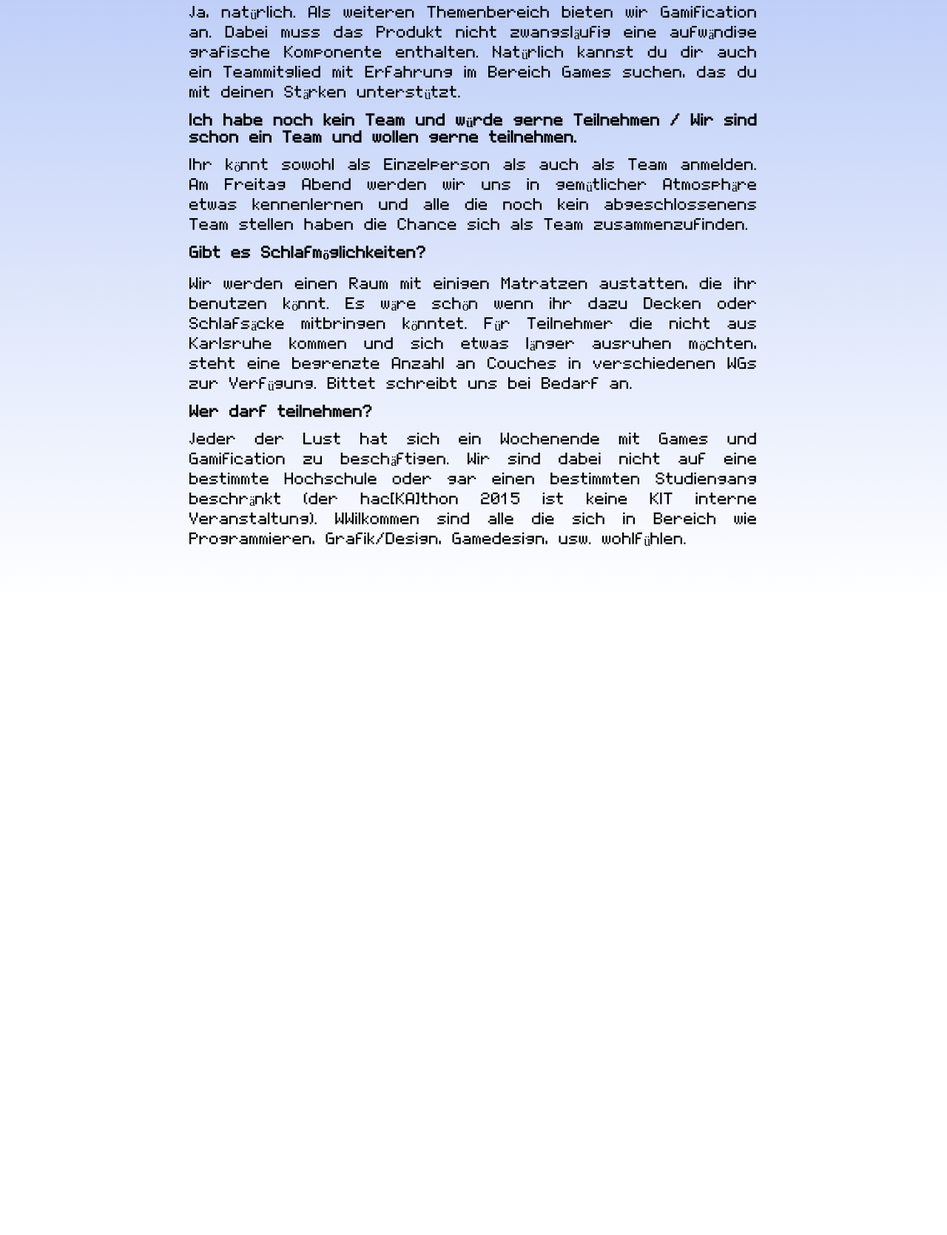
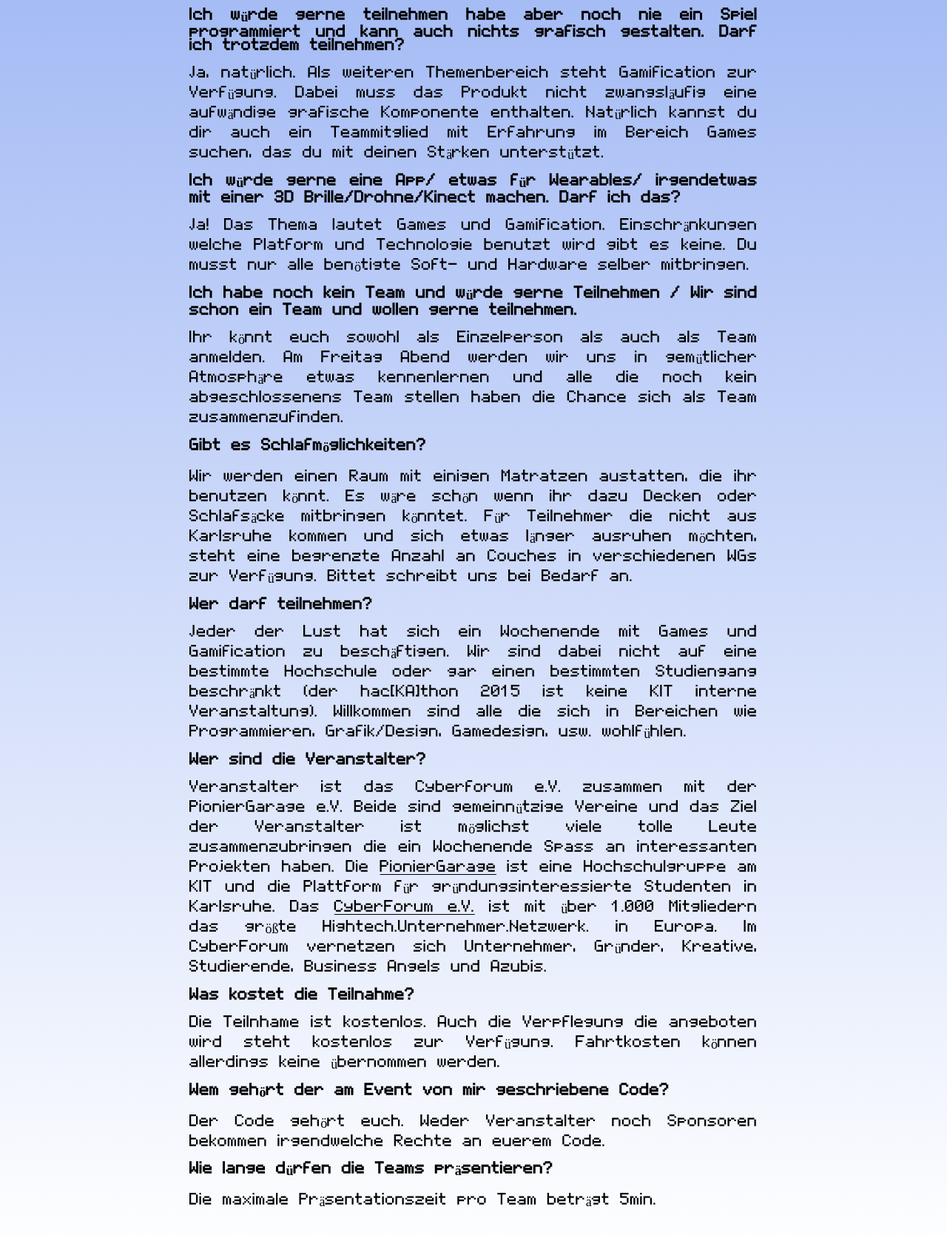
Before and after one commit to pioniergarage/hacKAthon2015, a plain HTML site: page subpages/faq.html in a window 1280 px wide. Shown: the part 956-2626 px from the top of the page at 74% size. Before the commit the page ends 1769 px from the top, so only its background shows below. Drawn offline with Linux system fonts and the light colour scheme; files whose address does not match are found by name.

Commit message:
more faq added

```diff
--- a/subpages/faq.html
+++ b/subpages/faq.html
@@ -20,7 +20,7 @@
                         Was wird gestellt, was muss ich mitbringen?
                     </h2>
                     <p style="font-family: pixelFont; text-align: justify; font-size: 18px;">
-                        Wir stellen die Räumlichkeiten, Internet Zugang per WLAN und Verpflegung. Du darfst alles mitbringen was du zum programmieren brauchst (also Laptop und evtl. weitere benötigte Hardware). Falls du Internet Zugang per Kabel bevorzugst, bitten wir dich ein LAN-Kabel selbst mitzubrigen.
+                        Wir stellen die Räumlichkeiten, Internet Zugang per WLAN und Verpflegung. Du darfst alles mitbringen was du zum programmieren brauchst (also Laptop und evtl. weitere benötigte Hardware). Falls du Internet Zugang per Kabel bevorzugst, bitten wir dich ein LAN-Kabel selbst mitzubringen.
                     </p>
                     <h2 style="font-family: pixelFont; text-align: justify; font-size: 18px;">
                         Gibt es was zu Essen?
@@ -28,29 +28,35 @@
                     <p style="font-family: pixelFont; text-align: justify; font-size: 18px;">
                         Oh ja. Das ganze Wochenende lang. Frühstück, Mittag- und Abendessen. Und natürlich Pizza als Mitternachtssnack.
                     </p>
-                                        <h2 style="font-family: pixelFont; text-align: justify; font-size: 18px;">
-                        Ohne koffeinhaltige Mategetränke kann ich nicht programmieren. Berücksichtigt ihr das?
+                    <h2 style="font-family: pixelFont; text-align: justify; font-size: 18px;">
+                        Ohne koffeinhaltige Mategetränke kann ich nicht programmieren. Gibt es welche?
                     </h2>
                     <p style="font-family: pixelFont; text-align: justify; font-size: 18px;">
                         Ja, koffein- und matehaltige Limonaden gibt es auch.
                     </p>
-<h2 style="font-family: pixelFont; text-align: justify; font-size: 18px;">
-                        Was ist ein Hackathon?
+                    <h2 style="font-family: pixelFont; text-align: justify; font-size: 18px;">
+                        Was ist überhaupt ein Hackathon?
                     </h2>
                     <p style="font-family: pixelFont; text-align: justify; font-size: 18px;">
-                        Bei einem Hackathon geht es darum ein Wochenende mit vielen anderen Leuten zu programmieren. Dabei schließen sich verschiedene Teams zusammen und realisieren eine zum Thema passenden Idee (hier Games und Gamification). Am Sonntag Nachmittag präsentieren dann alle Teams ihre erbrachten Leistungen. Die Teams die nach Meinung der Jury besonders herausragen bekommen einen Preis. Aber auch hier gilt, wie so oft: Der Weg ist das Ziel.
+                        Bei einem Hackathon geht es darum ein Wochenende mit vielen anderen Leuten zu programmieren. Dabei schließen sich verschiedene Teams zusammen und realisieren eine zum Thema passenden Idee (hier Games und Gamification). Am Sonntag Nachmittag präsentieren dann alle Teams ihre erbrachten Leistungen. Die Teams die nach Meinung der Jury besonders herausragen bekommen einen Preis. Aber auch hier gilt, wie so oft: Der Weg ist das Ziel. Man hat ein Wocheende die Chance neue Leute und Technologien kennezulernen sich Feedback zu den eigenen Fähigkeiten und Ideen einzuholen und sich von den Ideen und Fähigkeiten anderer inspirieren zu lassen.
                     </p>
                     <h2 style="font-family: pixelFont; text-align: justify; font-size: 18px;">
                         Ich würde gerne teilnehmen habe aber noch nie ein Spiel programmiert und kann auch nichts grafisch gestalten. Darf ich trotzdem teilnehmen?
                     </h2>
                     <p style="font-family: pixelFont; text-align: justify; font-size: 18px;">
-                        Ja, natürlich. Als weiteren Themenbereich bieten wir Gamification an. Dabei muss das Produkt nicht zwangsläufig eine aufwändige grafische Komponente enthalten. Natürlich kannst du dir auch ein Teammitglied mit Erfahrung im Bereich Games suchen, das du mit deinen Stärken unterstützt.
+                        Ja, natürlich. Als weiteren Themenbereich steht Gamification zur Verfügung. Dabei muss das Produkt nicht zwangsläufig eine aufwändige grafische Komponente enthalten. Natürlich kannst du dir auch ein Teammitglied mit Erfahrung im Bereich Games suchen, das du mit deinen Stärken unterstützt.
+                    </p>
+                    <h2 style="font-family: pixelFont; text-align: justify; font-size: 18px;">
+                        Ich würde gerne eine App/ etwas für Wearables/ irgendetwas mit einer 3D Brille/Drohne/Kinect machen. Darf ich das?
+                    </h2>
+                    <p style="font-family: pixelFont; text-align: justify; font-size: 18px;">
+                        Ja! Das Thema lautet Games und Gamification. Einschränkungen welche Platform und Technologie benutzt wird gibt es keine. Du musst nur alle benötigte Soft- und Hardware selber mitbringen.
                     </p>
                     <h2 style="font-family: pixelFont; text-align: justify; font-size: 18px;">
                         Ich habe noch kein Team  und würde gerne Teilnehmen / Wir sind schon ein Team und wollen gerne teilnehmen.
                     </h2>
                     <p style="font-family: pixelFont; text-align: justify; font-size: 18px;">
-                        Ihr könnt sowohl als Einzelperson als auch als Team anmelden.
+                        Ihr könnt euch sowohl als Einzelperson als auch als Team anmelden.
                         Am Freitag Abend werden wir uns in gemütlicher Atmosphäre etwas kennenlernen und alle die noch kein abgeschlossenens Team stellen haben die Chance sich als Team zusammenzufinden.
                     </p>
                     <h2 style="font-family: pixelFont; text-align: justify; font-size: 18px;">
@@ -64,9 +70,37 @@
                     </h2>
                     <p style="font-family: pixelFont; text-align: justify; font-size: 18px;">
                         Jeder der Lust hat sich ein Wochenende mit Games und Gamification zu beschäftigen.
-                        Wir sind dabei nicht auf eine bestimmte Hochschule oder gar einen bestimmten Studiengang beschränkt (der hac[KA]thon 2015 ist keine KIT interne Veranstaltung). WWilkommen sind alle die sich in Bereich wie Programmieren, Grafik/Design, Gamedesign, usw. wohlfühlen.
+                        Wir sind dabei nicht auf eine bestimmte Hochschule oder gar einen bestimmten Studiengang beschränkt (der hac[KA]thon 2015 ist keine KIT interne Veranstaltung). Willkommen sind alle die sich in Bereichen wie Programmieren, Grafik/Design, Gamedesign, usw. wohlfühlen.
                     </p>
 
+
+                    <h2 style="font-family: pixelFont; text-align: justify; font-size: 18px;">
+                        Wer sind die Veranstalter?
+                    </h2>
+                    <p style="font-family: pixelFont; text-align: justify; font-size: 18px;">
+                        Veranstalter ist das Cyberforum e.V. zusammen mit der PionierGarage e.V.
+                        Beide sind gemeinnützige Vereine und das Ziel der Veranstalter ist möglichst viele tolle Leute zusammenzubringen die ein Wochenende Spass an interessanten Projekten haben.
+                        Die <a href="www.pioniergarage.de" target="_blank">PionierGarage</a> ist eine Hochschulgruppe am KIT und die Plattform für gründungsinteressierte Studenten in Karlsruhe.
+                        Das <a href="www.cyberforum.de" target="_blank">CyberForum e.V.</a> ist mit über 1.000 Mitgliedern das größte Hightech.Unternehmer.Netzwerk. in Europa. Im CyberForum vernetzen sich Unternehmer, Gründer, Kreative, Studierende, Business Angels und Azubis.
+                    </p>
+                    <h2 style="font-family: pixelFont; text-align: justify; font-size: 18px;">
+                        Was kostet die Teilnahme?
+                    </h2>
+                    <p style="font-family: pixelFont; text-align: justify; font-size: 18px;">
+                        Die Teilnhame ist kostenlos. Auch die Verpflegung die angeboten wird steht kostenlos zur Verfügung. Fahrtkosten können allerdings keine übernommen werden.
+                    </p>
+                    <h2 style="font-family: pixelFont; text-align: justify; font-size: 18px;">
+                        Wem gehört der am Event von mir geschriebene Code?
+                    </h2>
+                    <p style="font-family: pixelFont; text-align: justify; font-size: 18px;">
+                        Der Code gehört euch. Weder Veranstalter noch Sponsoren bekommen irgendwelche Rechte an euerem Code.
+                    </p>
+                    <h2 style="font-family: pixelFont; text-align: justify; font-size: 18px;">
+                        Wie lange dürfen die Teams präsentieren?
+                    </h2>
+                    <p style="font-family: pixelFont; text-align: justify; font-size: 18px;">
+                        Die maximale Präsentationszeit pro Team beträgt 5min.
+                    </p>
 
                 </section>
             </section>
```
